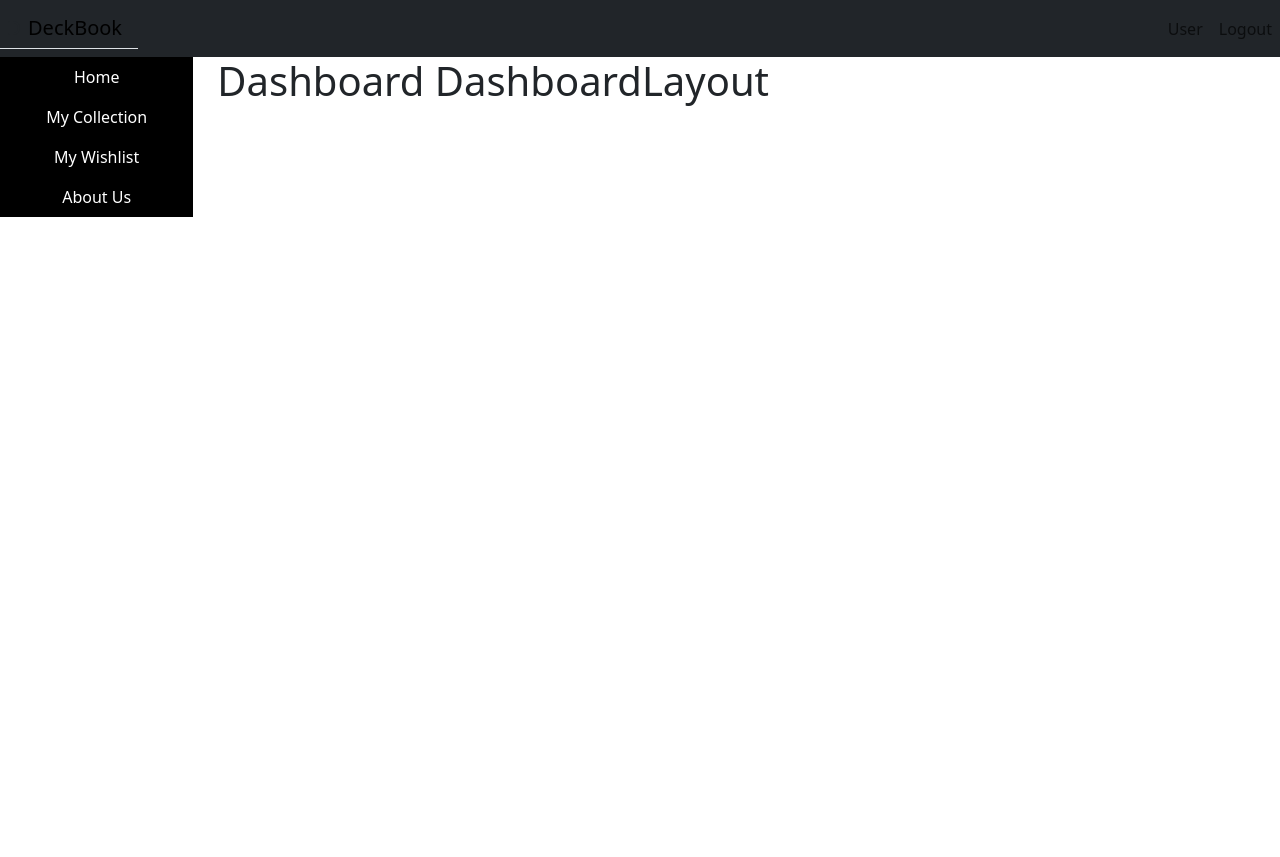
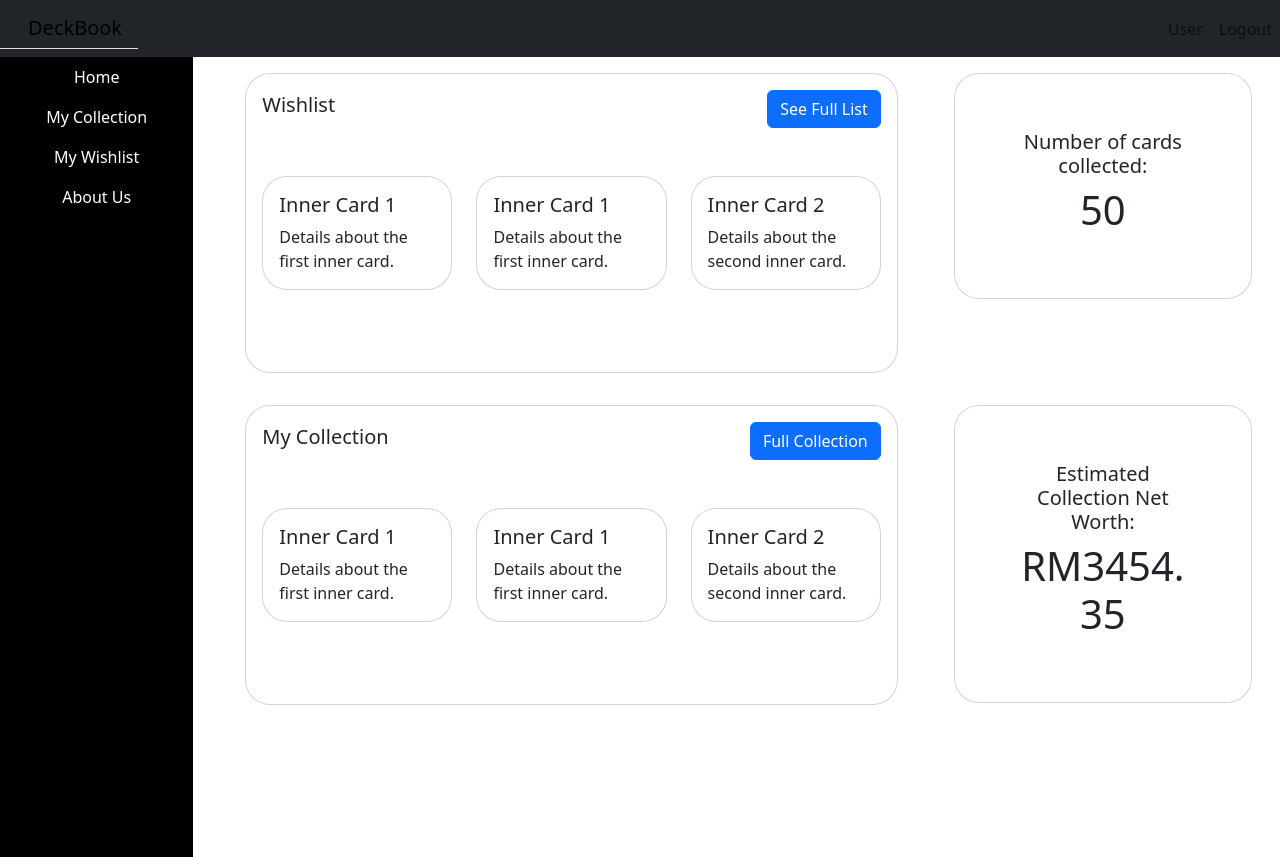
Before and after one commit to amirarif619/deckbook, a React (Vite) app: page /dashboard in a window 1280 px wide. Before the commit the page ends 800 px from the top, so only its background shows below. Built offline with nearby package versions, Linux system fonts and the light colour scheme.

Commit message:
added dashboard page

```diff
--- /dev/null
+++ b/src/components/Miniview.jsx
@@ -0,0 +1,62 @@
+
+import 'bootstrap/dist/css/bootstrap.min.css';
+import Button from 'react-bootstrap/Button';
+import Card from 'react-bootstrap/Card';
+import Container from 'react-bootstrap/Container';
+import Row from 'react-bootstrap/Row';
+import Col from 'react-bootstrap/Col';
+
+
+function Miniview({ className, title, buttonText }) {
+  return (
+    <>
+      <Container className={className}>
+        <Card style={{ maxWidth: '800px', minHeight: '300px', width: '100%' }}>
+          <Card.Body>
+            <Row className="d-flex align-items-center mb-5">
+              <Col>
+                <Card.Title>{title}</Card.Title>
+              </Col>
+              <Col className="ms-auto" style={{ textAlign: 'right' }}>
+                {' '}
+                {/* ms-auto to push the button all the way to the right */}
+                <Button variant="primary">{buttonText}</Button>
+              </Col>
+            </Row>
+
+            <Row>
+              <Col md={4}>
+                <Card>
+                  <Card.Body>
+                    <Card.Title>Inner Card 1</Card.Title>
+                    <Card.Text>Details about the first inner card.</Card.Text>
+                  </Card.Body>
+                </Card>
+              </Col>
+
+              <Col md={4}>
+                <Card>
+                  <Card.Body>
+                    <Card.Title>Inner Card 1</Card.Title>
+                    <Card.Text>Details about the first inner card.</Card.Text>
+                  </Card.Body>
+                </Card>
+              </Col>
+
+              <Col md={4}>
+                <Card>
+                  <Card.Body>
+                    <Card.Title>Inner Card 2</Card.Title>
+                    <Card.Text>Details about the second inner card.</Card.Text>
+                  </Card.Body>
+                </Card>
+              </Col>
+            </Row>
+          </Card.Body>
+        </Card>
+      </Container>
+    </>
+  );
+}
+
+export default Miniview;
--- a/src/components/Sidebar.jsx
+++ b/src/components/Sidebar.jsx
@@ -7,7 +7,7 @@ import 'bootstrap/dist/css/bootstrap.min.css';
 function Sidebar() {
   return (
     <Container  fluid className="custom-sidebar">
-      <Nav  className="flex-column text-center text-white" >
+      <Nav  className="flex-column text-center text-white vh-100" >
         <Nav.Link as={Link} to="/dashboard">Home</Nav.Link>
         <Nav.Link as={Link} to="/collection">My Collection</Nav.Link>
         <Nav.Link as={Link} to="/wishlist">My Wishlist</Nav.Link>
--- /dev/null
+++ b/src/components/StatCard.jsx
@@ -0,0 +1,67 @@
+import { useState, useEffect } from 'react';
+import Card from 'react-bootstrap/Card';
+
+function AnimatedNumberCard({
+  title,
+  targetNumber,
+  duration = 2500,
+  className,
+  isMoney = false,
+}) {
+  const [displayNumber, setDisplayNumber] = useState(0); // Start the number at 0
+
+  useEffect(() => {
+    const startTime = performance.now(); // Time the animation starts
+
+    // Customized easing function for smoother and slower end
+    const customEaseOut = (t) => {
+      if (t < 0.9) {
+        return 1 - Math.pow(1 - t, 3); // Faster deceleration until 90%
+      } else {
+        return 1 - Math.pow(1 - t, 6); // Significant slow down after 90%
+      }
+    };
+
+    // Animation function
+    const animate = (currentTime) => {
+      const elapsedTime = currentTime - startTime; // Time since animation started
+      const progress = Math.min(elapsedTime / duration, 1); // Progress from 0 to 1
+
+      // Update the display number using custom easing function
+      const easedProgress = customEaseOut(progress);
+      const currentNumber = easedProgress * targetNumber;
+
+      // Set the state with the current animated number (fixed to 2 decimals if it's money)
+      setDisplayNumber(
+        isMoney ? currentNumber.toFixed(2) : Math.ceil(currentNumber)
+      );
+
+      // If the animation is not complete, continue the animation
+      if (progress < 1) {
+        requestAnimationFrame(animate);
+      }
+    };
+
+    // Start the animation
+    requestAnimationFrame(animate);
+
+    // Cleanup if the component unmounts during animation
+    return () => cancelAnimationFrame(animate);
+  }, [targetNumber, duration, isMoney]); // Dependencies: targetNumber, duration, and isMoney
+
+  return (
+    <Card
+      className={className}
+      style={{ minHeight: '150px', textAlign: 'center', padding: '40px' }}
+    >
+      <Card.Body>
+        <Card.Title>{title}</Card.Title>
+        <Card.Text>
+          <h1>{isMoney ? `RM${displayNumber}` : displayNumber}</h1>
+        </Card.Text>
+      </Card.Body>
+    </Card>
+  );
+}
+
+export default AnimatedNumberCard;
--- a/src/pages/DashboardPage.jsx
+++ b/src/pages/DashboardPage.jsx
@@ -1,13 +1,57 @@
-
+import Container from 'react-bootstrap/Container';
+import Row from 'react-bootstrap/Row';
+import Col from 'react-bootstrap/Col';
+import Miniview from '../components/Miniview'; // Adjust the path according to your folder structure
+import StatCard from '../components/StatCard'; // Adjust the path according to your folder structure
 import 'bootstrap/dist/css/bootstrap.min.css';
 import DashboardLayout from '../components/DashboardLayout';
 
+const numberOfCardsCollected = 50; // Sample data
+const estimatedNetWorth = 3454.35; // Sample data
+
 function DashboardPage() {
   return (
+
     <DashboardLayout>
-      <h1>Dashboard DashboardLayout</h1>
-      {/* Your dashboard content */}
+    <Container fluid>
+      <Row>
+        <Col md={8}>
+          <Miniview
+            className="p-3"
+            title="Wishlist"
+            buttonText="See Full List"
+          />
+        </Col>
+        <Col md={4}>
+          <StatCard
+            className="m-3"
+            title="Number of cards collected:"
+            targetNumber={numberOfCardsCollected}
+            duration={4500}
+          />
+        </Col>
+      </Row>
+      <Row>
+        <Col md={8}>
+          <Miniview
+            className="p-3"
+            title="My Collection"
+            buttonText="Full Collection"
+          />
+        </Col>
+        <Col md={4}>
+          <StatCard
+            className="m-3"
+            title="Estimated Collection Net Worth:"
+            targetNumber={estimatedNetWorth}
+            duration={1000}
+            isMoney={true} // Enabling money format
+          />
+        </Col>
+      </Row>
+    </Container>
     </DashboardLayout>
+
   );
 }
 
--- a/src/styles.scss
+++ b/src/styles.scss
@@ -1,5 +1,5 @@
 
-Define your custom colors using Sass variables
+/*/ Define your custom colors using Sass variables
 $primary: #4e4051;       // Custom primary color
 $secondary: #c2cdea;     // Custom secondary color
 $font-family-base: 'Arial, sans-serif';
@@ -7,7 +7,7 @@ $font-family-base: 'Arial, sans-serif';
 
 @import 'bootstrap/scss/bootstrap';
 
-/Add any other global styles here
+// Add any other global styles here
 body {
   font-family: sans-serif;
   background-color: $primary;
```
